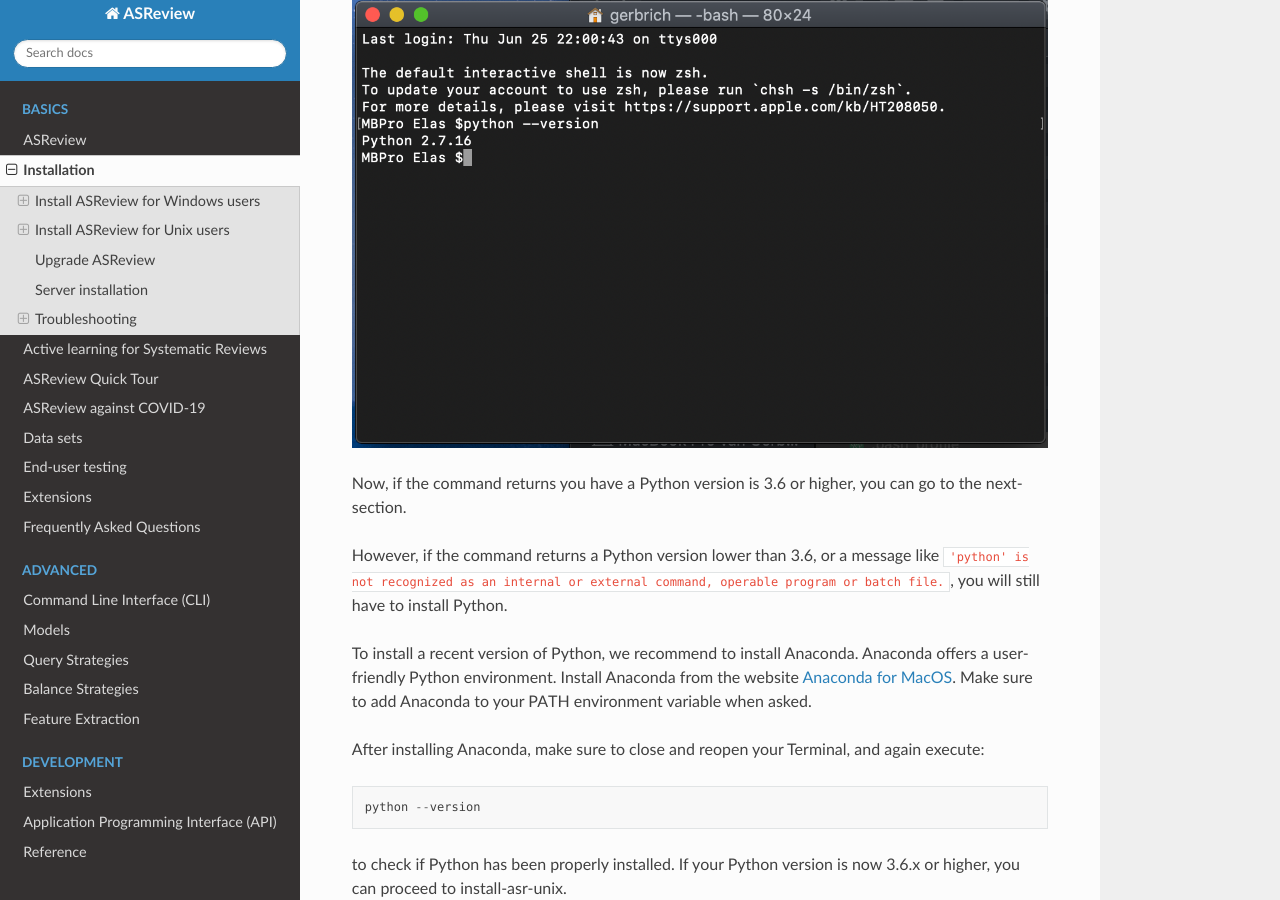
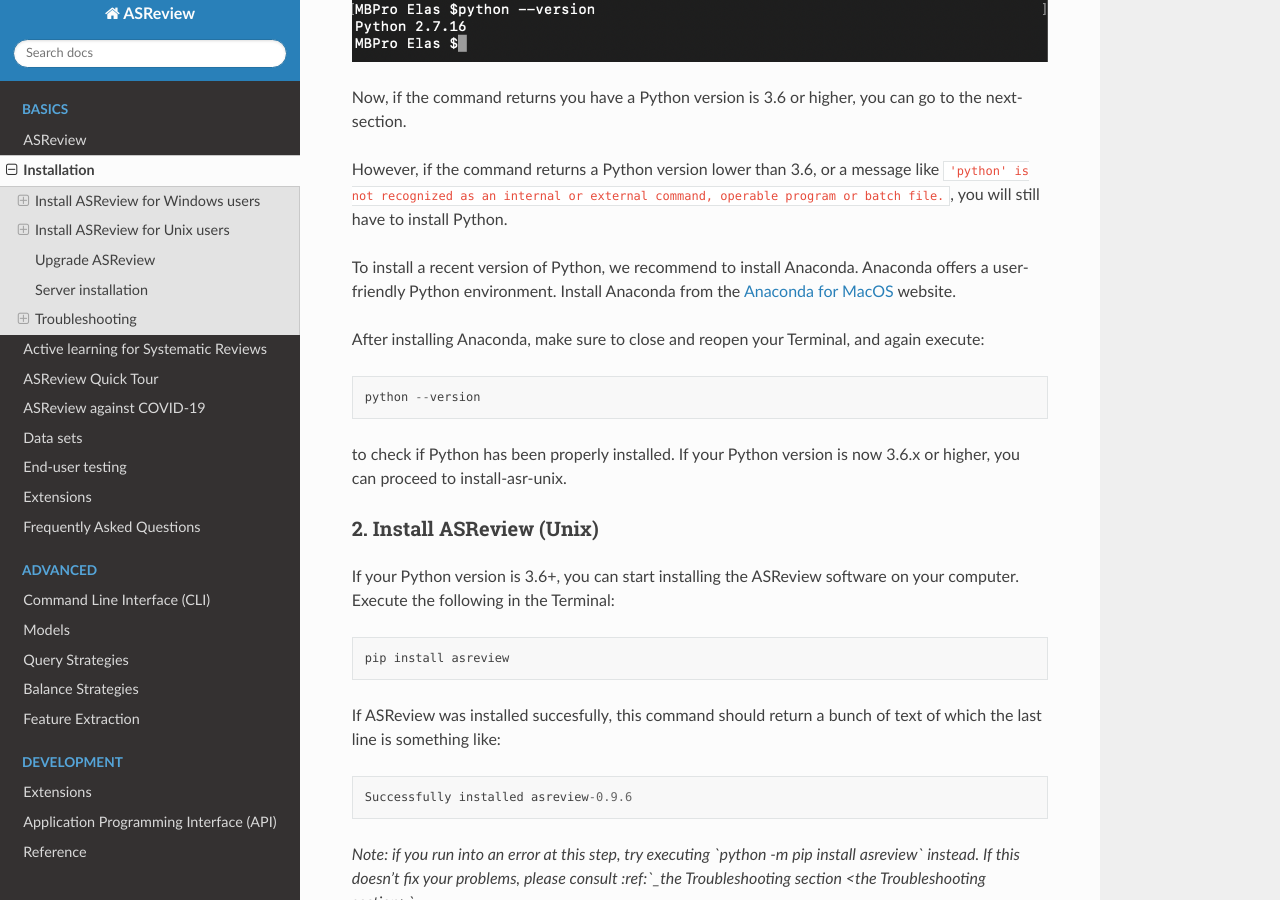
Before and after one commit to asreview/asreview, a Sphinx documentation site: the page built from docs/source/installation.rst, in a window 1280 px wide and 900 px high, scrolled down 4241 px. Built offline with Sphinx 7.4.7 and the Read the Docs theme 2.0.0, drawn with Linux system fonts in a browser that asks for light colours.

Commit message:
edit figure & edit text

```diff
--- a/docs/source/installation.rst
+++ b/docs/source/installation.rst
@@ -136,8 +136,7 @@
 
 To install a recent version of Python, we recommend to install Anaconda.
 Anaconda offers a user-friendly Python environment. Install Anaconda from
-the website `Anaconda for MacOS <https://docs.anaconda.com/anaconda/install/mac-os/>`__. Make sure to add Anaconda to your PATH environment variable when asked.
-
+the `Anaconda for MacOS <https://docs.anaconda.com/anaconda/install/mac-os/>`__ website.
 
 After installing Anaconda, make sure to close and reopen your Terminal, and again execute:
 
```
Also changed, not shown: docs/images/installation/check_python_version_macos.png.
